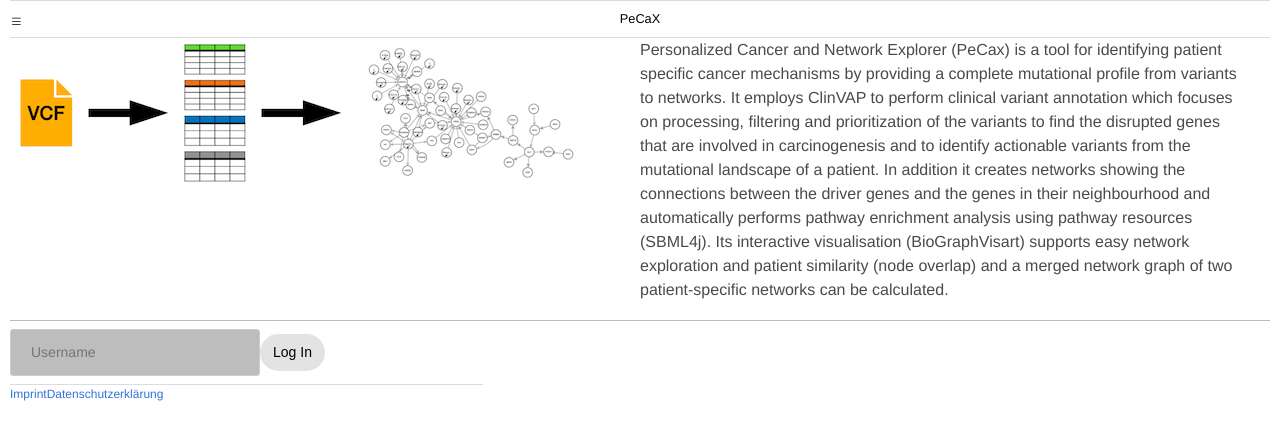
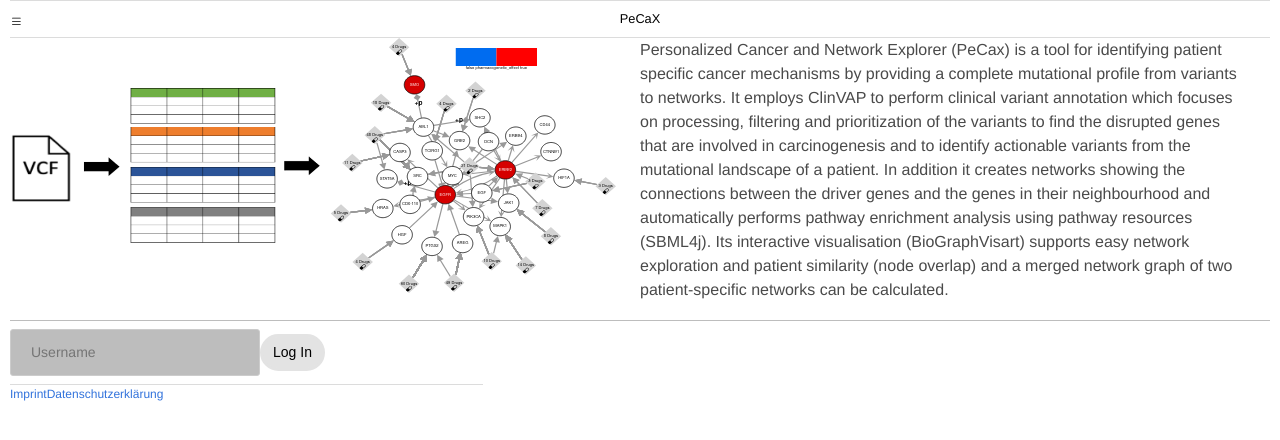
Before and after one commit to MirjamFi/PeCaX, a Nuxt app: page / in a window 1280 px wide. Shown: the top 440 px of the page. Built offline with nearby package versions, Linux system fonts and the light colour scheme.

Commit message:
Update index.vue

```diff
--- a/pages/index.vue
+++ b/pages/index.vue
@@ -18,7 +18,7 @@
 			</div>
     		<div class="row">
 	    		<div class="column">
-	 				<img src="/landingpage_image.png" style="margin: auto;">
+	 				<img src="/landingpage_image.svg" style="margin: auto;">
 	 			</div>
 	    		<div class="column" style="margin-bottom: 20px; padding-bottom: 10px; font-size: 16px; font-weight: 500">
 	    			Personalized Cancer and Network Explorer (PeCax) is a tool for identifying patient specific cancer mechanisms by providing a complete mutational profile from variants to networks. It employs ClinVAP to perform clinical variant annotation which focuses on processing, filtering and prioritization of the variants to find the disrupted genes that are involved in carcinogenesis and to identify actionable variants from the mutational landscape of a patient. In addition it creates networks showing the connections between the driver genes and the genes in their neighbourhood and automatically performs pathway enrichment analysis using pathway resources (SBML4j). Its interactive visualisation (BioGraphVisart) supports easy network exploration and patient similarity (node overlap) and a merged network graph of two patient-specific networks can be calculated.
```
